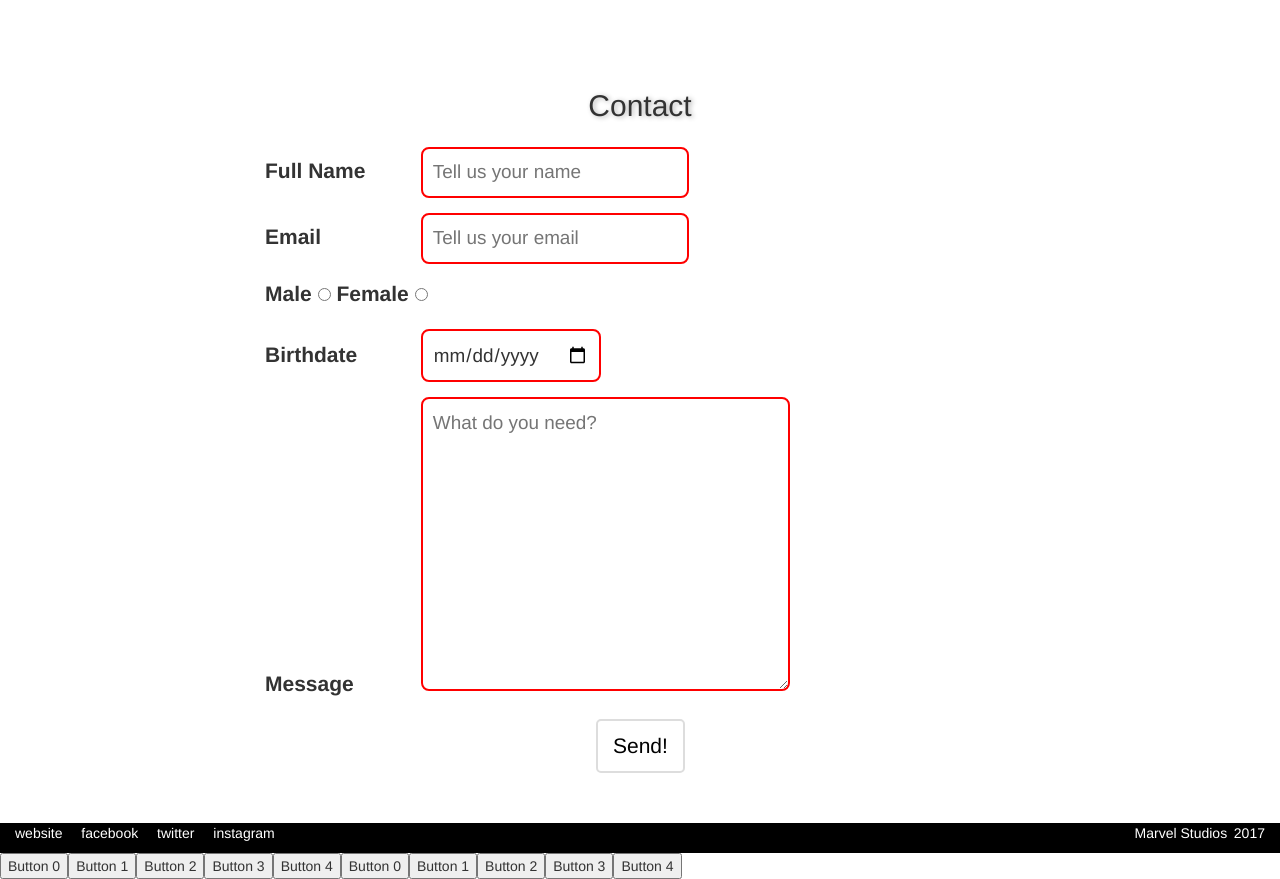
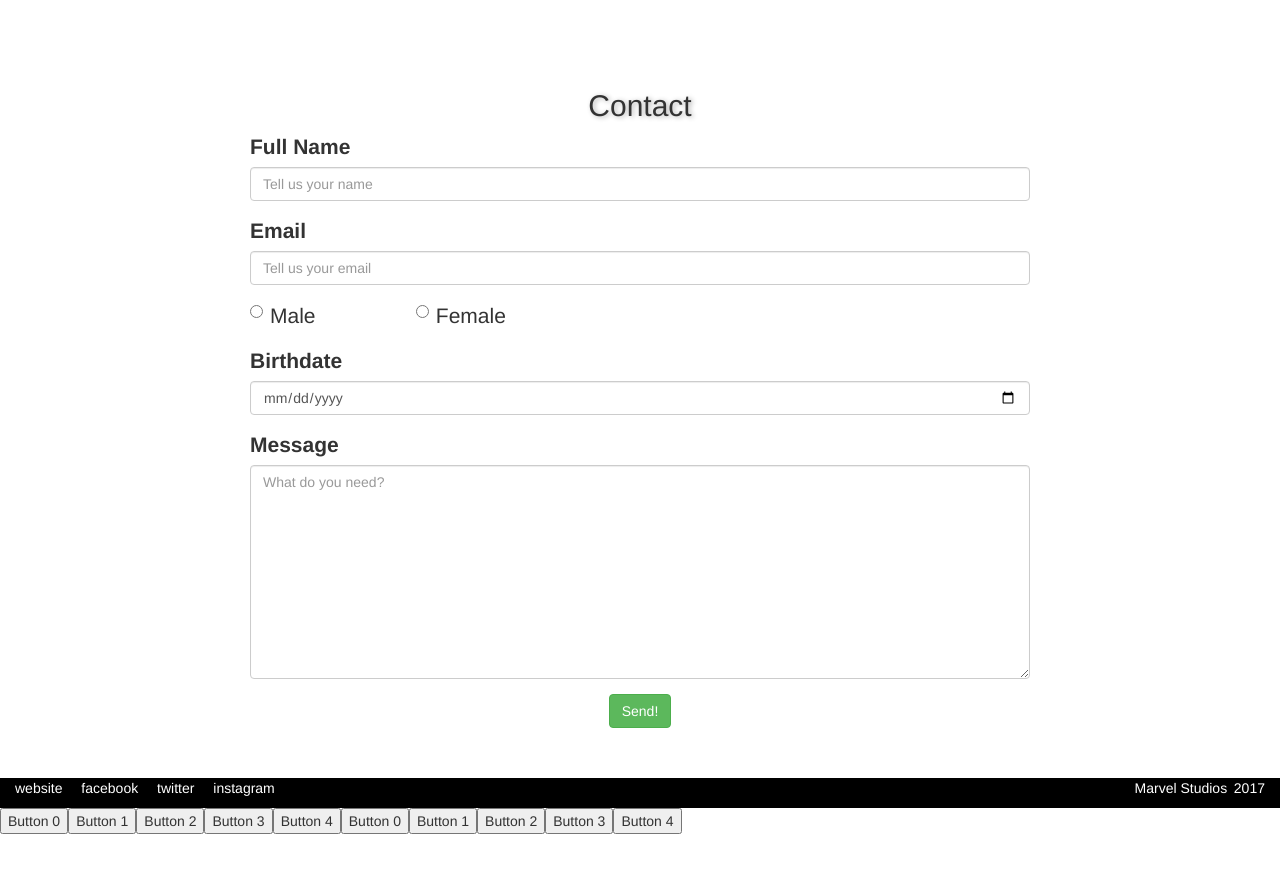
Before and after one commit to anthanh/babel-abril, a plain HTML site: page index.html in a window 1280 px wide. Shown: the part 2780-3659 px from the top of the page. After the commit the page ends 3614 px from the top, so only its background shows below. Drawn offline with nearby package versions, Linux system fonts and the light colour scheme; no server answers.

Commit message:
bootstrap form

```diff
--- a/index.html
+++ b/index.html
@@ -209,35 +209,36 @@
             <div class="row">
                 <form action="" class="col-offset-2 col-8" novalidate>
 
-                    <div class="form-input">
+                    <div class="form-group">
                         <label for="name">Full name</label>
-                        <input type="text" name="name" id="name" placeholder="Tell us your name" required>
+                        <input class="form-control" type="text" name="name" id="name" placeholder="Tell us your name" required>
                     </div>
 
-                    <div class="form-input">
+                    <div class="form-group">
                         <label for="email">Email</label>
-                        <input type="email" name="email" id="email" placeholder="Tell us your email" required pattern="[a-zA-Z0-9_\.\+-]+@[a-zA-Z0-9-]+\.[a-zA-Z0-9-\.]+">
+                        <input class="form-control" type="email" name="email" id="email" placeholder="Tell us your email" required pattern="[a-zA-Z0-9_\.\+-]+@[a-zA-Z0-9-]+\.[a-zA-Z0-9-\.]+">
                     </div>
 
-                    <div class="form-radio">
-                        <label for="male">Male</label>
-                        <input type="radio" name="gender" id="male" value="male" required>
-
-                        <label for="female">Female</label>
-                        <input type="radio" name="gender" id="female" value="female" required>
+                    <div class="form-group">
+                        <label class="radio-inline" for="male">
+                            <input type="radio" name="gender" id="male" value="male" required> Male
+                        </label>
+                        <label class="radio-inline" for="female">
+                            <input type="radio" name="gender" id="female" value="female" required> Female
+                        </label>
                     </div>
 
-                    <div class="form-input">
+                    <div class="form-group">
                         <label for="birthdate">birthdate</label>
-                        <input type="date" name="birthdate" id="birthdate" required>
+                        <input class="form-control" type="date" name="birthdate" id="birthdate" required>
                     </div>
 
-                    <div class="form-input">
+                    <div class="form-group">
                         <label for="message">message</label>
-                        <textarea name="message" id="message" cols="30" rows="10" placeholder="What do you need?" required></textarea>
+                        <textarea class="form-control" name="message" id="message" cols="30" rows="10" placeholder="What do you need?" required></textarea>
                     </div>
 
-                    <button class="button" type="submit">Send!</button>
+                    <button class="btn btn-success" type="submit">Send!</button>
                 </form>
             </div>
 
```
